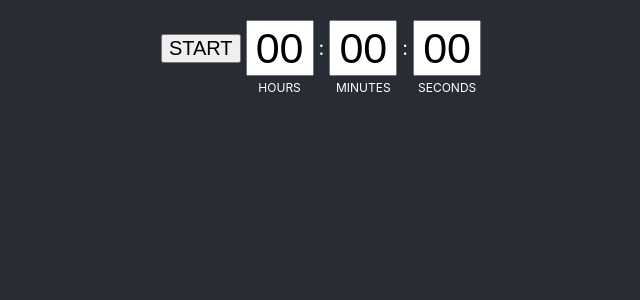
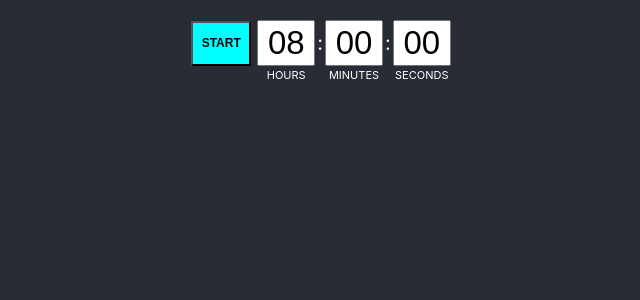
Before and after one commit to richmondzcoca/tasktimer, a React (Create React App) app: page / in a window 1280 px wide. Shown: the top 300 px of the page, without its empty margins (319-959 px from the left). Built offline with nearby package versions, Linux system fonts and the light colour scheme.

Commit message:
Added button color

```diff
--- a/src/App.scss
+++ b/src/App.scss
@@ -16,14 +16,14 @@
     .timers {
       display: flex;
       align-items: center;
-      gap: 5px;
+      gap: 2px;
       padding-bottom: 100px;
 
       input[type=text] {
-        height: 50px;
-        width: 60px;
+        height: 40px;
+        width: 50px;
         text-align: center;
-        font-size: 43px;
+        font-size: 33px;
 
         &::-webkit-outer-spin-button, &::-webkit-inner-spin-button {
           -webkit-appearance: none;
@@ -33,7 +33,20 @@
       }
 
       button {
-        font-size: 20px;
+        font-size: 12px;
+        width: 60px;
+        height: 45px;
+        font-weight: bold;
+        margin-right: 4px;
+        cursor: pointer;
+
+        &[data-color=cyan] {
+          background-color: cyan;
+        }
+
+        &[data-color=chocolate] {
+          background-color: chocolate;
+        }
       }
 
       .timer {
@@ -44,8 +57,8 @@
         &::after {
           content: attr(data-text);
           position: absolute;
-          top: 80px;
-          font-size: 12px;
+          top: 68px;
+          font-size: 11px;
           text-transform: uppercase;
         }
       }
--- a/src/App.tsx
+++ b/src/App.tsx
@@ -9,10 +9,16 @@ function App() {
     pause: 'PAUSE'
   }
 
-  const [hours, setHours] = useState('00')
+  const buttonColor = {
+    start: 'cyan',
+    pause: 'chocolate'
+  }
+
+  const [hours, setHours] = useState('08')
   const [minutes, setMinutes] = useState('00')
   const [seconds, setSeconds] = useState('00')
   const [countDownButtonText, setCountDownButtonText] = useState(startButtonText.start)
+  const [attrButtonColor, setAttrButtonColor] = useState(buttonColor.start)
 
   const timeInterval: any = useRef()
   const startButton: any = useRef()
@@ -39,11 +45,11 @@ function App() {
         else {
           const taskTimerData = {
             timeData: {
-              hours,
-              minutes,
-              seconds,
+              hours: "00",
+              minutes: "00",
+              seconds: "00",
               isPause: false,
-              countDownTime: GetTime(parseInt(hours), parseInt(minutes), parseInt(seconds))
+              countDownTime: GetTime(0, 0, 0)
             }
           }
 
@@ -136,12 +142,11 @@ function App() {
 
         const countDownTime = GetTime(parseInt(hours), parseInt(minutes), parseInt(seconds))
         setCountDownButtonText(startButtonText.pause)
+        setAttrButtonColor(buttonColor.pause)
 
         timeInterval.current = setInterval(() => {
           const now = new Date().getTime()
           const distance = countDownTime - now
-
-          console.log("distance: ", distance)
 
           if(distance < 0) {
             clearInterval(timeInterval.current)
@@ -169,11 +174,12 @@ function App() {
           }
 
           localStorage.setItem('taskTimerData', JSON.stringify(taskTimerData))
-        }, 1000)
+        }, 500)
         break;
 
       case 'pause':
         setCountDownButtonText(startButtonText.start)
+        setAttrButtonColor(buttonColor.start)
         clearInterval(timeInterval.current)
         timeInterval.current = null
 
@@ -199,7 +205,7 @@ function App() {
     <div className="app">
       <div className="container">
         <div className="timers">
-          <button ref={startButton} onClick={startTimer}>{countDownButtonText}</button>
+          <button ref={startButton} data-color={attrButtonColor} onClick={startTimer}>{countDownButtonText}</button>
           <div className="timer" data-text="hours">
             <input
               onKeyUp={(e) => onKeyUp(e, 'hours')}
```
